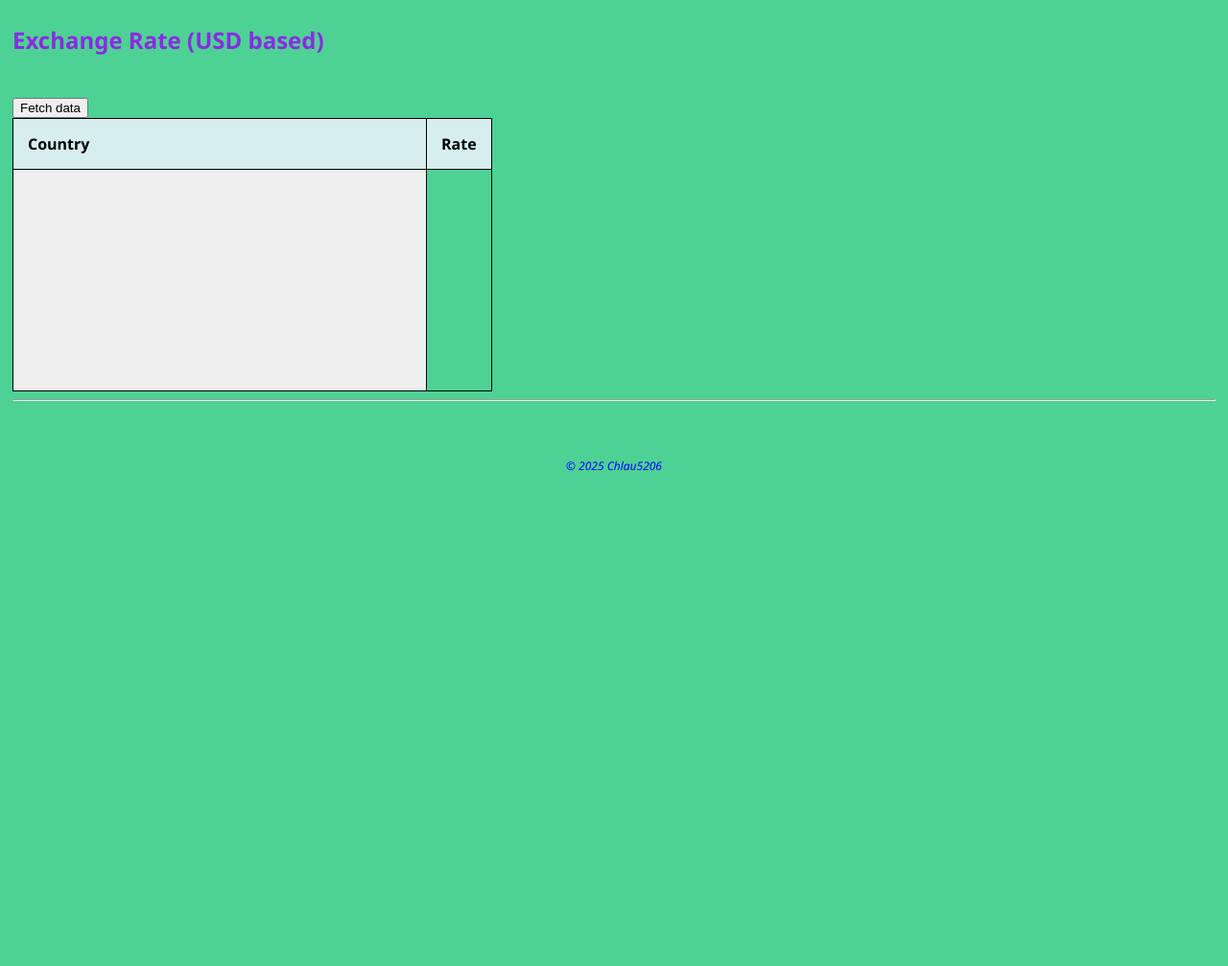
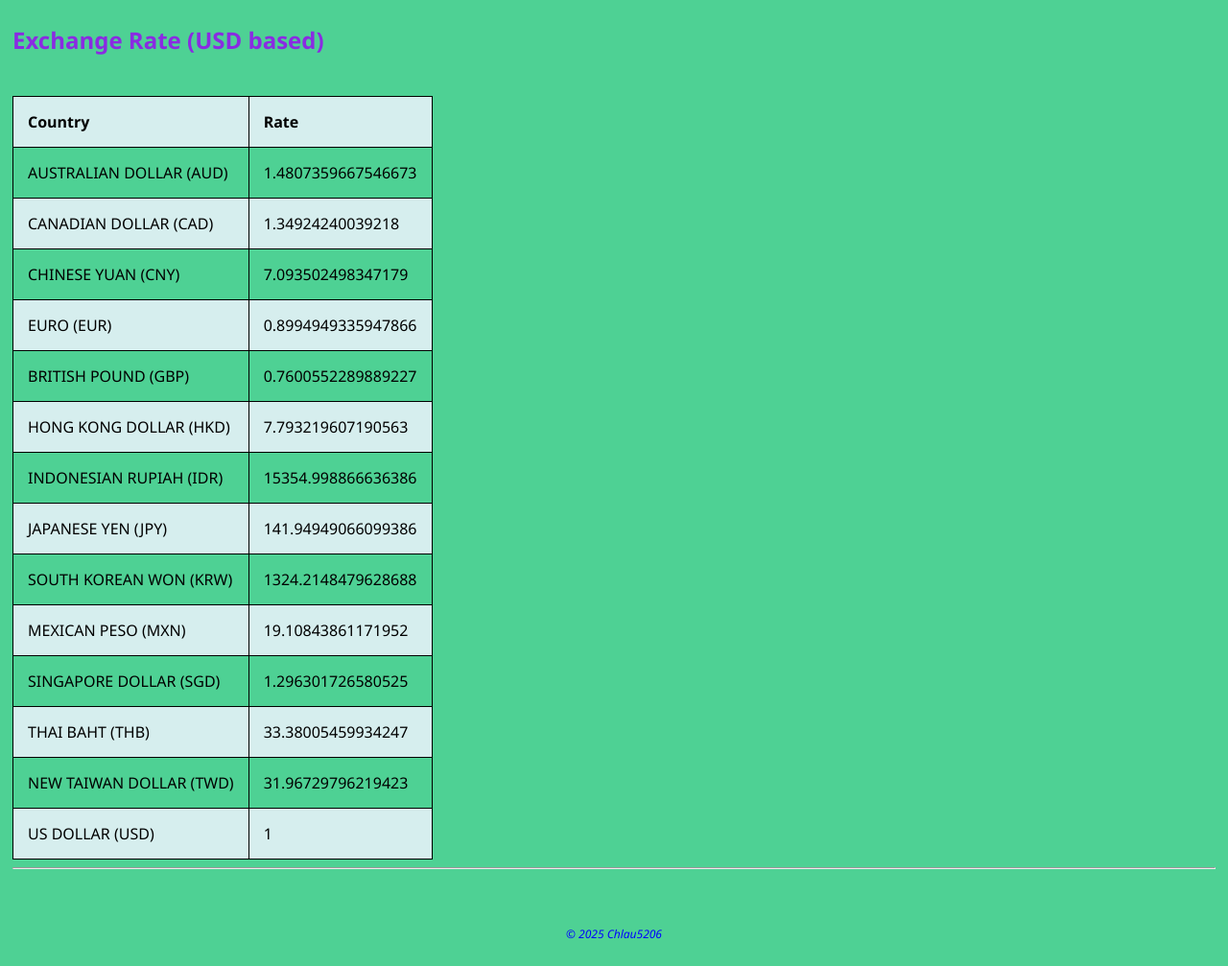
Before and after one commit to chlau5206/ChlauApp, a Flask app: page /exchangeRate/ in a window 1280 px wide. Shown: the part 47-1054 px from the top of the page at 96% size. Before the commit the page ends 538 px from the top, so only its background shows below. Run offline with Flask 3, Linux system fonts and the light colour scheme; lists and menus that the app fills with data are empty; some libraries are stand-ins or nearby versions.

Commit message:
Update: made ExchangeRate auto load data

```diff
--- a/ChlauApp/static/data/LatestRate.json
+++ b/ChlauApp/static/data/LatestRate.json
@@ -3,6 +3,7 @@
     "date": "2024-09-17",
     "rates": {
         "AUD": 1.646186,
+        "CAD": 1.50,
         "CNY": 7.886095,
         "EUR": 1,
         "GBP": 0.84498,
--- a/ChlauApp/static/js/ExchangeRates.js
+++ b/ChlauApp/static/js/ExchangeRates.js
@@ -1,8 +1,4 @@
 // ExchangeRates.js
-document.getElementById('fetchData').addEventListener('click', () => {
-//document.addEventListener('DOMContentloaded', () => {
-	getExchangeRates();
-});
 function getExchangeRates() {
 	fetch("/static/data/LatestRate.json")
 		.then((response) => response.json())
@@ -46,3 +42,9 @@
 
 	return oSC[symbol];
 }
+
+// document.getElementById('fetchData').addEventListener('click', () => {
+
+document.addEventListener('DOMContentLoaded', (event) => {
+	getExchangeRates();
+});
--- a/ChlauApp/templates/exchangeRate.html
+++ b/ChlauApp/templates/exchangeRate.html
@@ -15,9 +15,7 @@
 <h2>Exchange Rate (USD based)</h2>
 <br />
 
-<button id="fetchData">Fetch data</button>
 
-<script src="{{ url_for('static', filename='js/ExchangeRates.js')}}"></script>
 <table id="dataTable">
     <tr valign="top">
         <td bgcolor="#eee" width="400" height="200">
@@ -28,9 +26,10 @@
         </tr>
     </thead>
     <tbody>
-
     </tbody>
 </table>
+<!--<button id="fetchData">Fetch data</button>-->
 
+<script src="{{ url_for('static', filename='js/ExchangeRates.js')}}"></script>
 
 {% endblock %}
```
